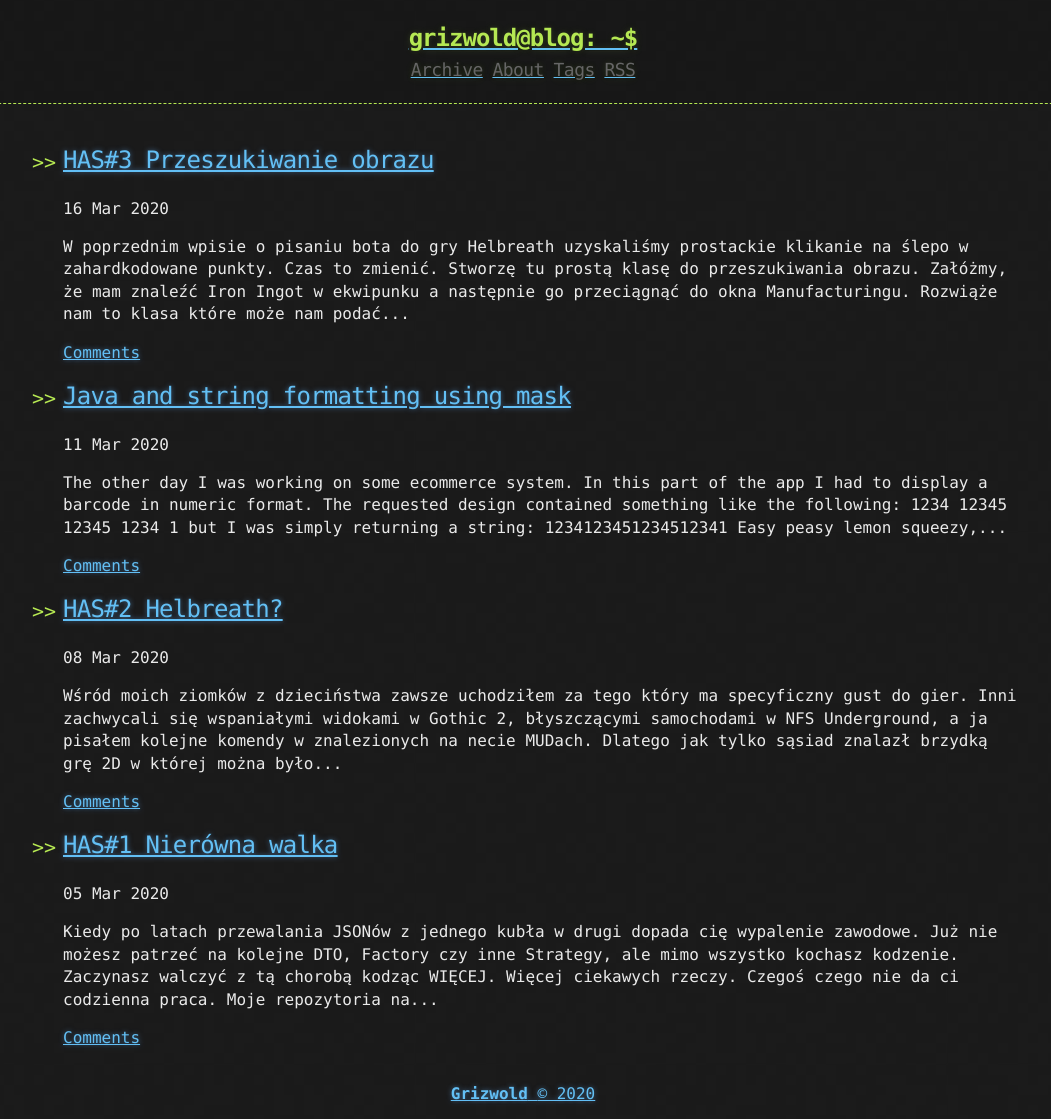
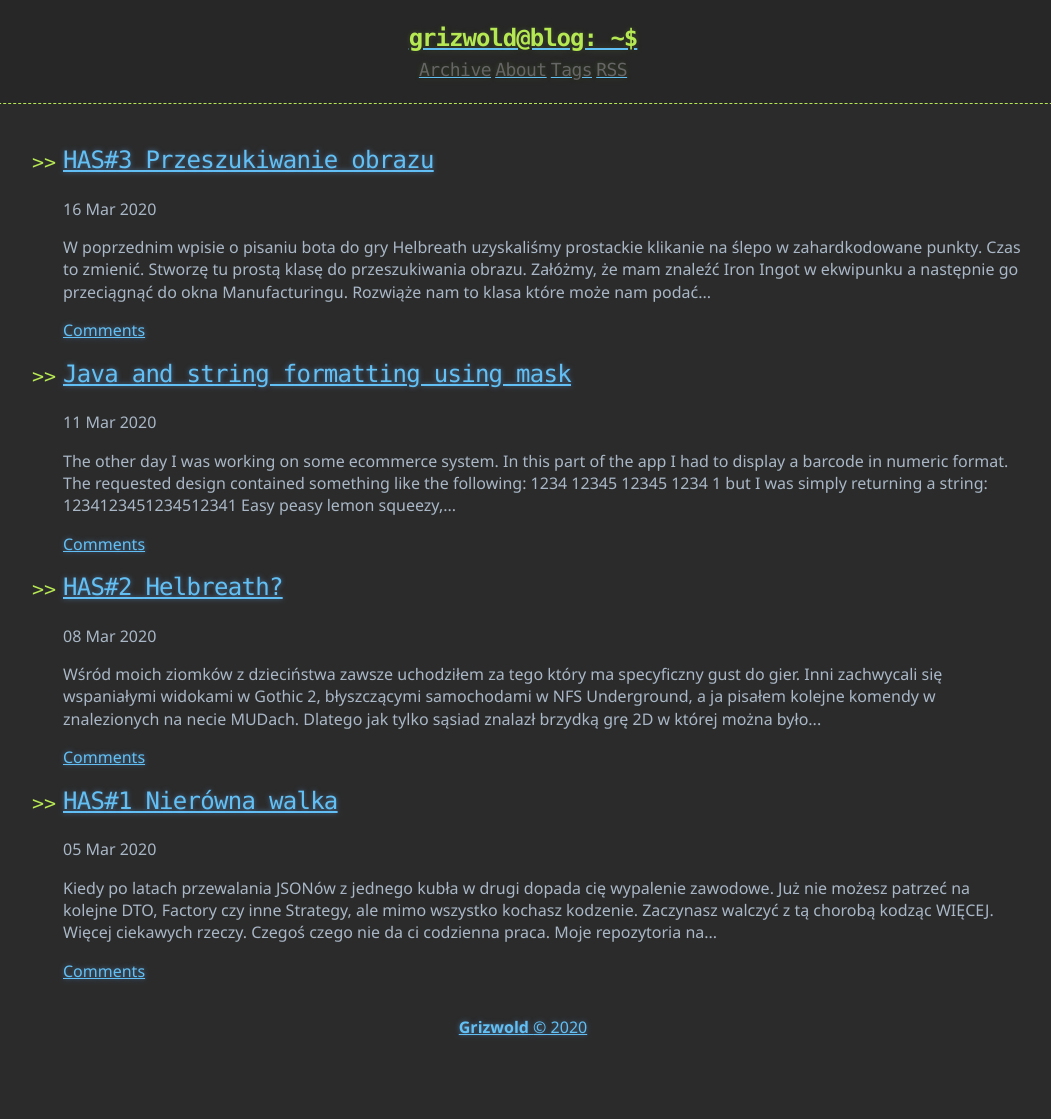
Before and after one commit to tomekbielaszewski/tomekbielaszewski.github.io, a Jekyll site: the page built from index.html, in a window 1280 px wide. Shown: the whole page, without its empty margins (117-1168 px from the left). Built offline with Jekyll 4.4.1, drawn with Linux system fonts in a browser that asks for light colours; the list of posts is cut into pages by our own code; comment, search, counter and statistics services are not loaded; after the commit the page ends 1052 px from its top, so only the background shows below that.

Commit message:
changed background and foreground color to match Dracula from IntelliJ

```diff
--- a/_sass/_default_colors.scss
+++ b/_sass/_default_colors.scss
@@ -6,10 +6,10 @@ $apple-blossom: #ac4142;
 $alto: #d0d0d0;
 $bouquet: #aa759f;
 $chelsea-cucumber: #90a959;
-$cod-grey: #151515;
+$cod-grey: #2b2b2b;
 $conifer: #b5e853;
 $dove-grey: #666;
-$gallery: #eaeaea;
+$gallery: #a9b7c6;
 $grey: #888;
 $gulf-stream: #75b5aa;
 $hippie-blue: #6a9fb5;
--- a/_sass/base.scss
+++ b/_sass/base.scss
@@ -14,11 +14,11 @@ $blockquote-border: $dove-grey !default;
 body {
   margin: 0;
   padding: 0;
-  background: $body-background url("../assets/bkg.png") 0 0;
+  background: $body-background;
   color: $body-foreground;
   font-size: 16px;
   line-height: 1.5;
-  font-family: Monaco, "Bitstream Vera Sans Mono", "Lucida Console", Terminal, monospace;
+  font-family: "Segoe UI", Monaco, "Bitstream Vera Sans Mono", "Lucida Console", Terminal, monospace;
 }
 
 /* General & 'Reset' Stuff */
```
